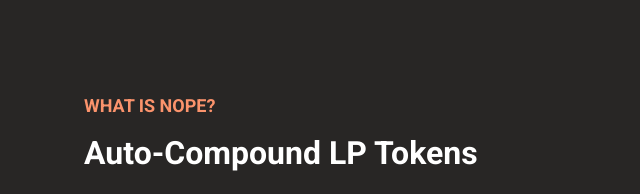
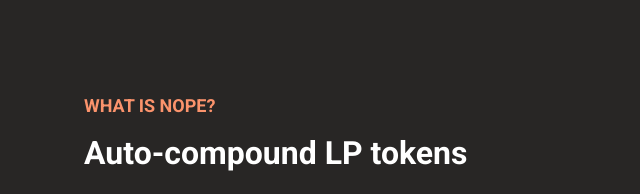
Before and after one commit to nopefinance/nope-land, a plain HTML site: page index.html in a window 1280 px wide. Shown: the part 900-1094 px from the top of the page, 94-734 px from the left. Drawn offline with nearby package versions, Linux system fonts and the light colour scheme.

Commit message:
Update index.html
fix casing

```diff
--- a/index.html
+++ b/index.html
@@ -61,7 +61,7 @@
   <section class="info">
     <article>
       <div class="hlabel">what is nope?</div>
-      <h2>Auto-Compound LP Tokens</h2>
+      <h2>Auto-compound LP tokens</h2>
       <p>Our flagship product auto compounds your LP tokens with associated yield farms.</p>
       <p>Deposit tokens with us for proportional ownership of our autostaking vault via a NOPE AVLP token.</p>
     </article>
```
